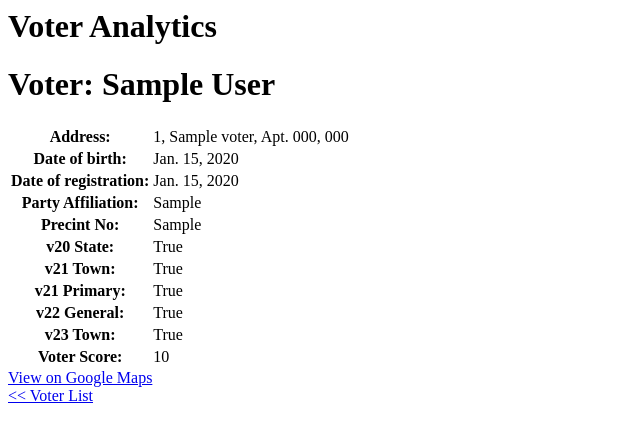
After one commit to ilayG2004/Django-Apps, a Django app: a page that uses voter_analytics/templates/voter_analytics/voter_detail.html in a window 1280 px wide. The commit adds this page. Shown: the top 442 px of the page, without its empty margins (0-640 px from the left). Run offline with Django 5.2, Linux system fonts and the light colour scheme; tables that the repository leaves empty hold one stand-in row (values such as "Sample post").

Commit message:
Implemented detail view and searching. Task 2 finished

```diff
--- /dev/null
+++ b/voter_analytics/templates/voter_analytics/voter_detail.html
@@ -0,0 +1,30 @@
+{% extends 'voter_analytics/base.html' %}
+{% block content %}
+  <h1>Voter: {{voter.firstname}} {{voter.lastname}}</h1>
+  <table>
+    <tr><th>Address:</th><td>{{voter.street_number}},
+          {{voter.street_name}},
+          {% if voter.apartment_number != '' %} Apt. {{voter.apartment_number}}, {% endif %}
+          {{voter.zip_code}}</td>
+    </tr>
+    <tr> <th>Date of birth:</th> <td>{{voter.dob}}</td></tr>
+    <tr> <th>Date of registration:</th> <td>{{voter.dor}}</td></tr>
+    <tr><th>Party Affiliation:</th> <td>{{voter.party_afil}}</td> </tr>
+    <tr><th>Precint No:</th> <td>{{voter.precinct_num}}</td> </tr>
+    <tr>
+      <th>v20 State:</th> <td>{{voter.v20state}}</th>
+    </tr>
+    <tr><th>v21 Town:</th> <td>{{voter.v21town}}</td></tr>
+    <tr><th>v21 Primary:</th> <td>{{voter.v21primary}}</td></tr>
+    <tr><th>v22 General:</th> <td>{{voter.v22general}}</td></tr>
+    <tr><th>v23 Town:</th> <td>{{voter.v23town}}</td></tr>
+    <tr><th>Voter Score:</th> <td>{{voter.voter_score}}</td> </tr>
+  </table>
+  <a href="https://www.google.com/maps/search/?api=1&query={{ voter.street_number }}+{{ voter.street_name }}+{{ voter.apartment_number }}+{{ voter.zip_code }}"
+     target="_blank">
+    View on Google Maps
+  </a>
+  <footer>
+    <a href="{% url 'voters' %}"><< Voter List</a>
+  </footer>
+{% endblock %}
--- a/voter_analytics/templates/voter_analytics/voter_list.html
+++ b/voter_analytics/templates/voter_analytics/voter_list.html
@@ -13,12 +13,11 @@
     {% endif %}
     <table>
       <tr>
-        <th> First name </th> <th>Last name</th> <th>Street address </th> <th> DOB</th><th> Part</th><th> Voter score</th>
+        <th> Full name</th> <th>Street address </th> <th> DOB</th><th> Part</th><th> Voter score</th>
       </tr>
       {% for voter in voters %}
       <tr>
-        <td> {{voter.firstname}}</td>
-        <td> {{voter.lastname}} </td>
+        <td> <a href="{% url 'voter' voter.pk%}">{{voter.firstname}},{{voter.lastname}}</a> </td>
         <td>
           {{voter.street_number}},
           {{voter.street_name}},
--- a/voter_analytics/urls.py
+++ b/voter_analytics/urls.py
@@ -8,4 +8,5 @@ from django.contrib.auth import views as auth_views
 
 urlpatterns = [
   path('', ListVoters.as_view(), name="voters"),
+  path('voter/<int:pk>', DetailVoter.as_view(), name="voter")
 ]
--- a/voter_analytics/views.py
+++ b/voter_analytics/views.py
@@ -4,8 +4,9 @@
 
 from django.shortcuts import render
 from django.http import HttpRequest, HttpResponse
-from django.views.generic import ListView
+from django.views.generic import ListView, DetailView
 from voter_analytics.models import *
+from django.db.models import Min, Max
 
 # Create your views here.
 def fake_view(request):
@@ -22,6 +23,18 @@ class ListVoters(ListView):
   template_name = "voter_analytics/voter_list.html"
   context_object_name = "voters"
   paginate_by = 100
+
+  def get_context_data(self, **kwargs):
+      context= super().get_context_data(**kwargs)
+      scores = [1, 2, 3, 4, 5]
+      result = Voter.objects.aggregate(oldest_dob=Min("dob"),newest_dob=Max("dob"))
+      oldest_year = result["oldest_dob"].year if result["oldest_dob"] else None
+      newest_year = result["newest_dob"].year if result["newest_dob"] else None
+
+      years = list(range(oldest_year,newest_year))
+      context["years"] = years
+      context["scores"] = scores
+      return context
 
   def get_queryset(self):
       queryset = super().get_queryset()
@@ -62,3 +75,9 @@ class ListVoters(ListView):
           queryset = queryset.filter(v23town=True)
 
       return queryset
+
+
+class DetailVoter(DetailView):
+    model=Voter
+    template_name="voter_analytics/voter_detail.html"
+    context_object_name="voter"
```
Also changed, not shown: voter_analytics/templates/voter_analytics/_voter_search_form.html (+28 -6 lines).
